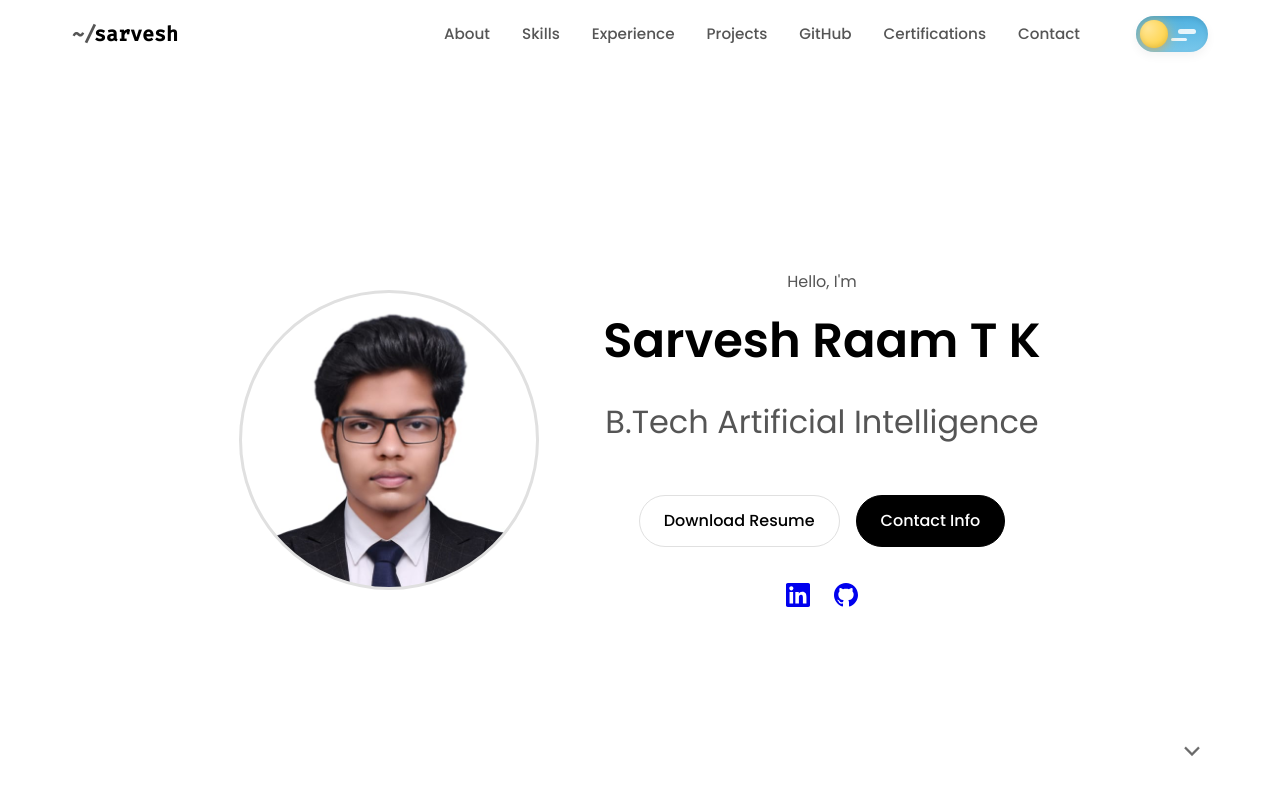
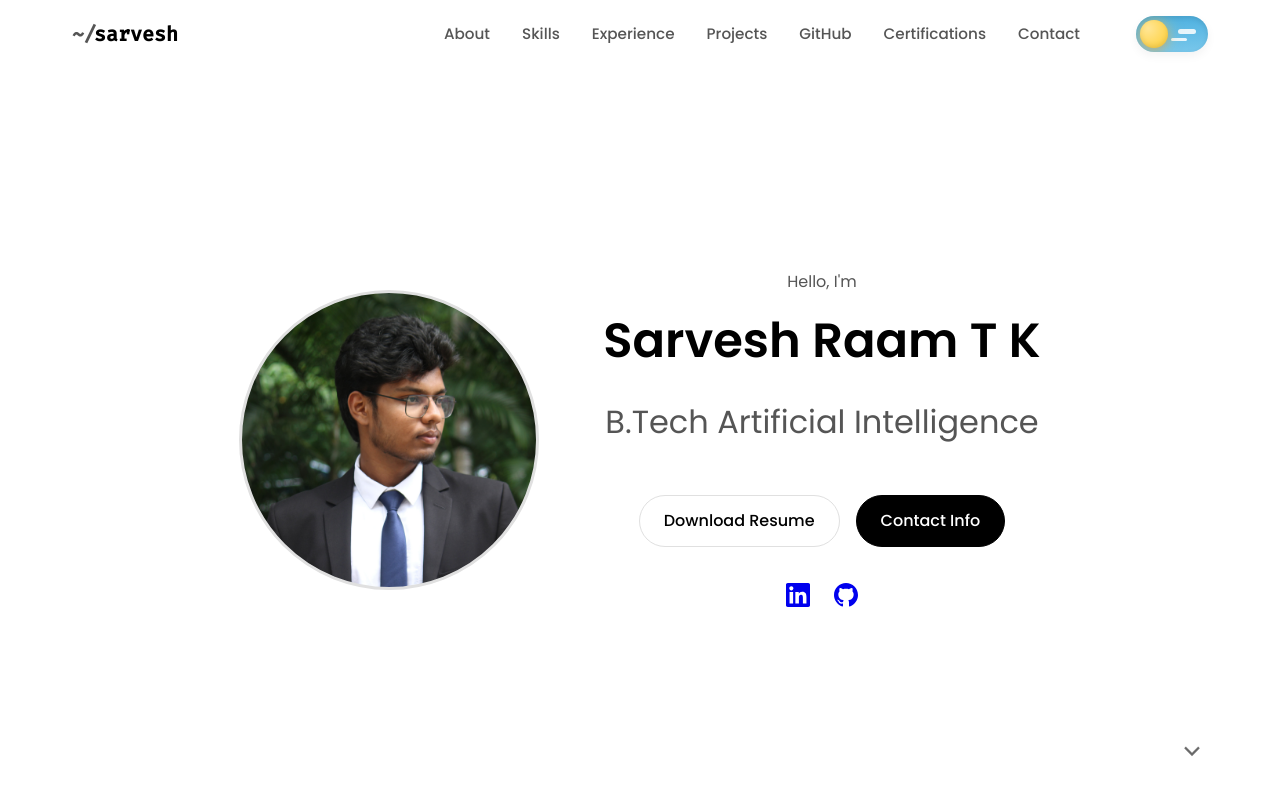
Before and after one commit to sarvesh-raam/portfolio, a plain HTML site: page index.html in a window 1280 px wide. Shown: the top 800 px of the page. Drawn offline with Linux system fonts and the light colour scheme; no server answers.

Commit message:
update profile image to IMG_6079.JPG and remove old images

```diff
--- a/style.css
+++ b/style.css
@@ -441,7 +441,7 @@ span {
     width: 300px;
     height: 300px;
     border-radius: 50%;
-    background-image: url('assets/pic.jpeg');
+    background-image: url('assets/IMG_6079.JPG');
     background-size: cover;
     background-position: center;
     border: 3px solid var(--color-border);
```
Also changed, not shown: assets/IMG_6079.JPG (added), assets/pic.jpeg (deleted), assets/profile.jpg (deleted).
